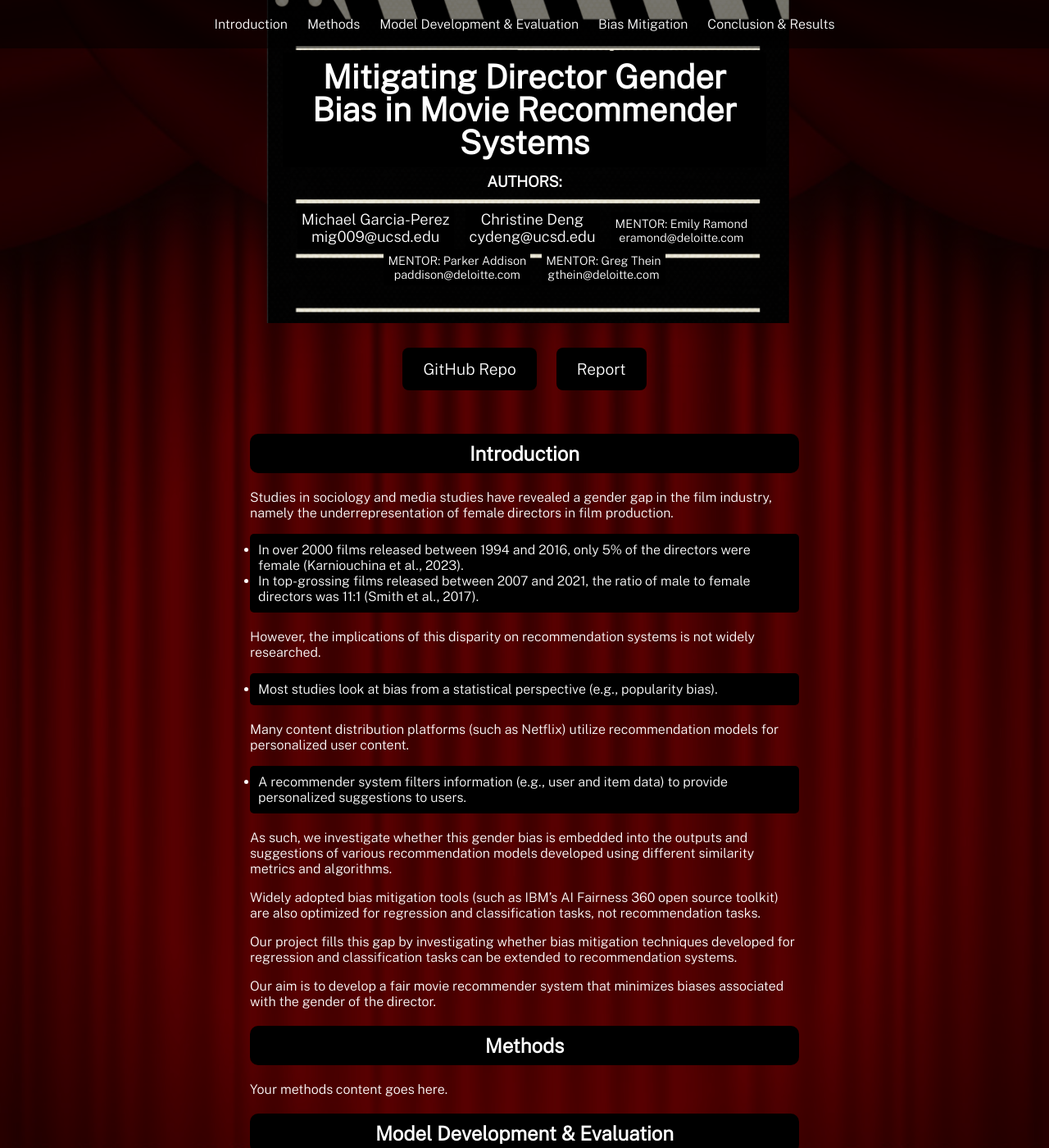
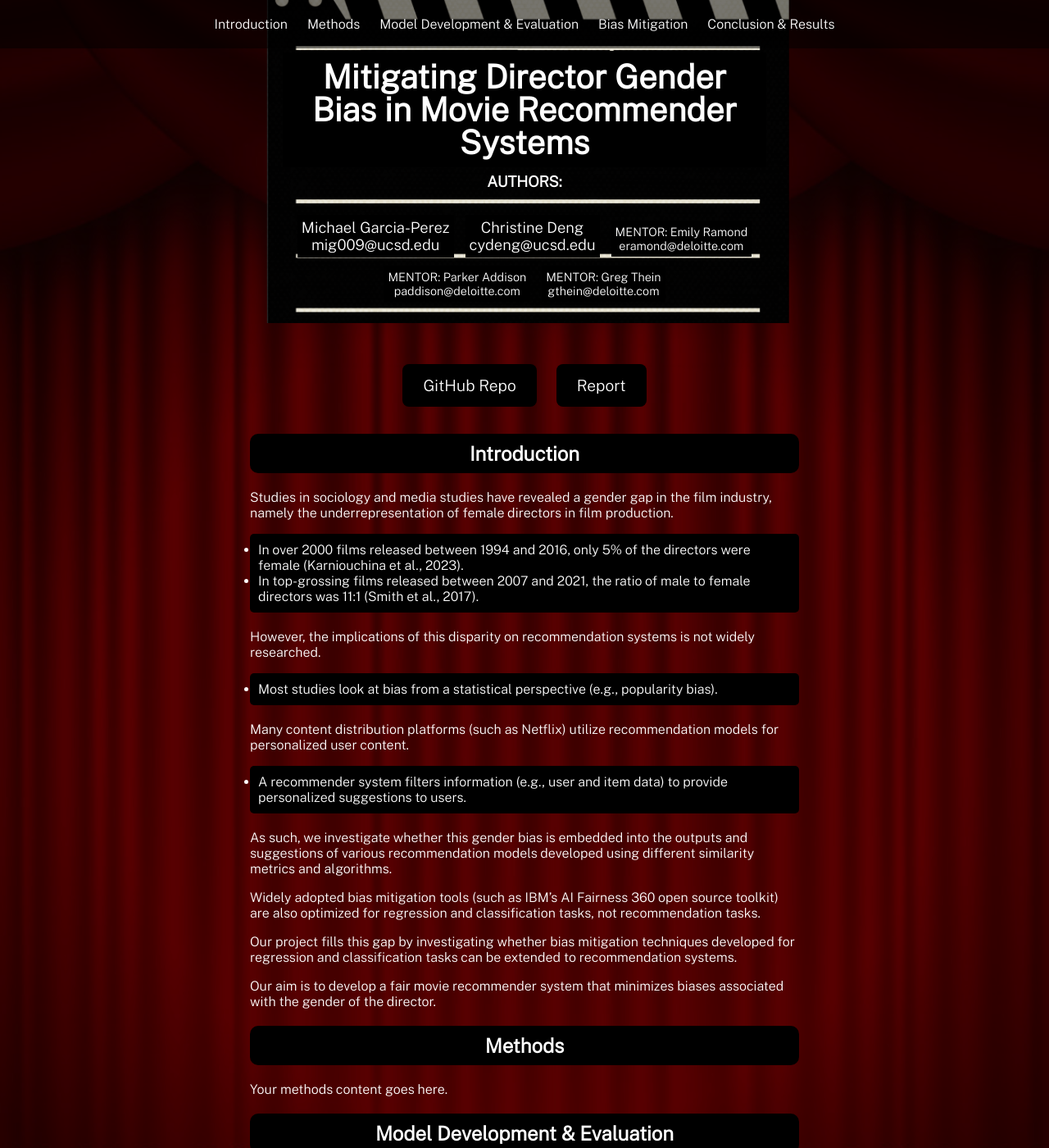
Before and after one commit to michael-garciaperez/DSC180A-Methodology-5, a Jekyll site: the page built from index.md, in a window 1280 px wide and 1400 px high, scrolled down 206 px. Shown: the whole window at 82% size. Built offline with Jekyll 4.4.1, drawn with Linux system fonts in a browser that asks for light colours.

Commit message:
Update style.scss

```diff
--- a/assets/css/style.scss
+++ b/assets/css/style.scss
@@ -67,7 +67,7 @@ header h1 {
   background-color: black;
   padding: 5px; /* Increased padding */
   margin: 5px;
-  margin-top: 5px;
+  margin-top: 15px;
   margin-bottom: -15px;
   font-size: 1.2em; /* Increased font size */
 }
```
